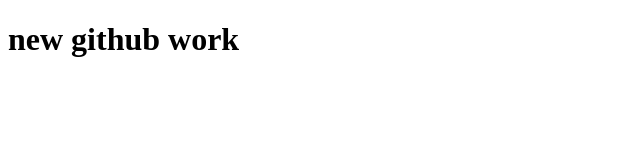
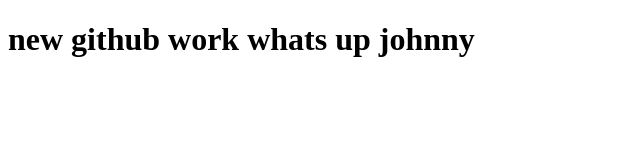
Before and after one commit to yonatan9998/newgithub, a plain HTML site: page index.html in a window 1280 px wide. Shown: the whole page, without its empty margins (0-640 px from the left). Drawn offline with Linux system fonts and the light colour scheme.

Commit message:
add new text

```diff
--- a/index.html
+++ b/index.html
@@ -9,6 +9,7 @@
 </head>
 <body>
     <h1>new github work
+        whats up johnny
 
     </h1>
 </body>
```
